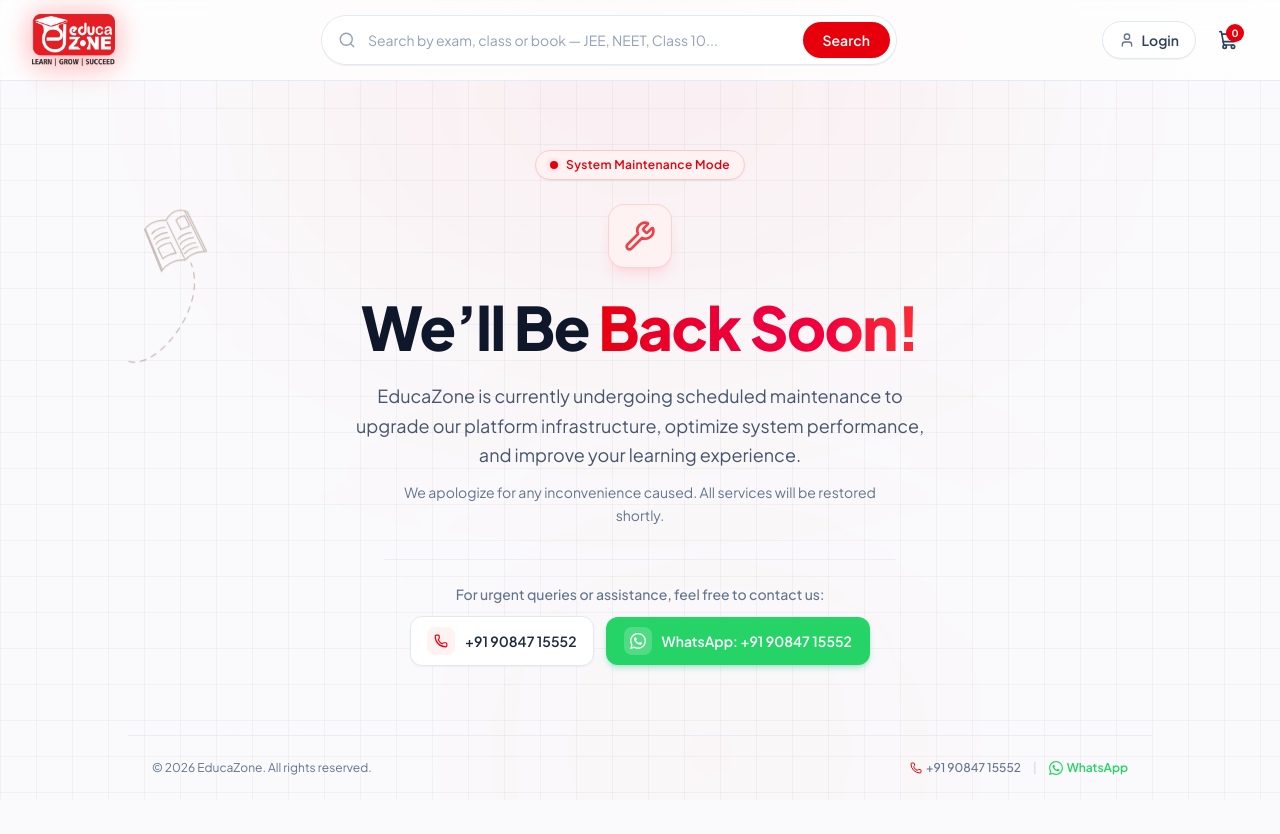
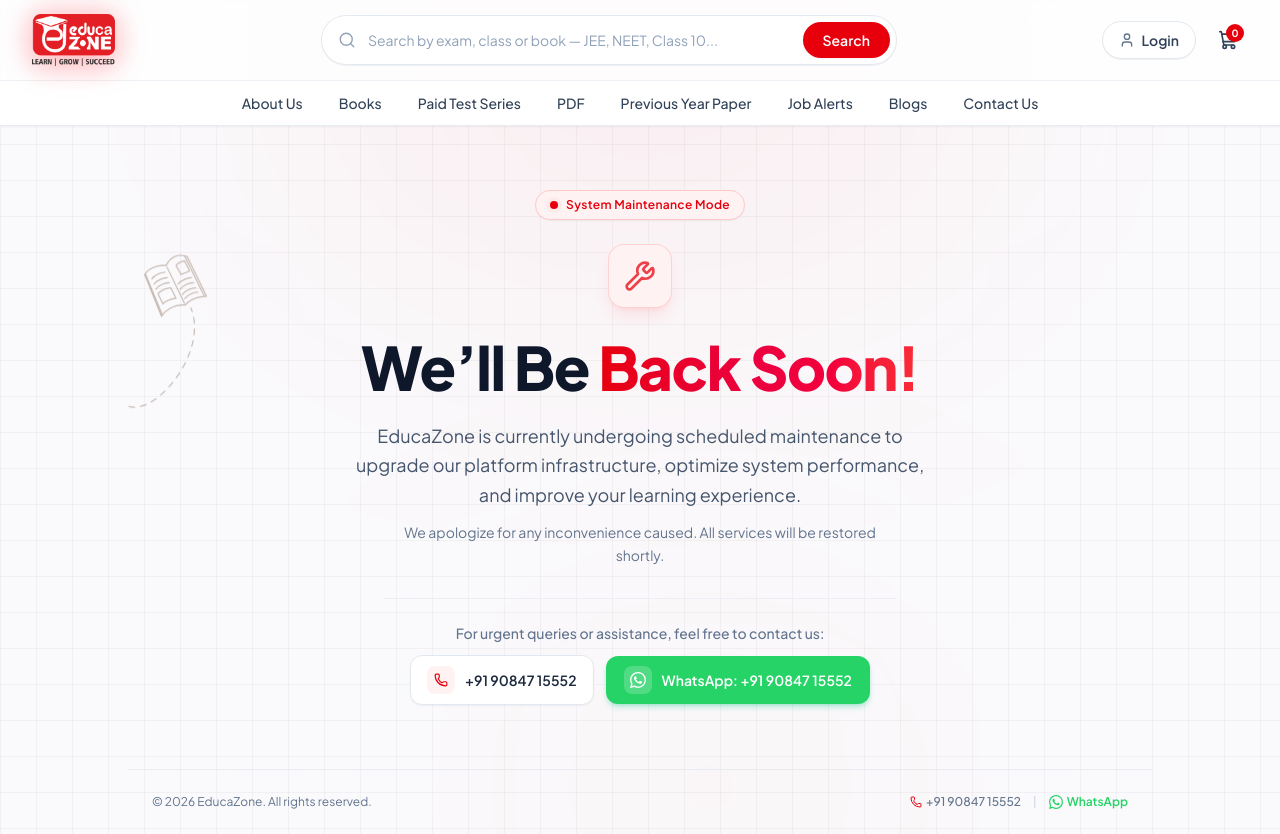
Before and after one commit to ritikvarun/educazone, a React (Vite) app: page / in a window 1280 px wide. Before the commit the page ends 800 px from the top, so only its background shows below. Built offline with nearby package versions, Linux system fonts and the light colour scheme.

Commit message:
Add sub-navbar with text navigation links below main navbar

```diff
--- a/src/components/Navbar.jsx
+++ b/src/components/Navbar.jsx
@@ -1,6 +1,17 @@
 import { useState } from 'react'
 import { Search, ShoppingCart, User, X } from 'lucide-react'
 import logoBadge from '../assets/educazone-badge.png'
+
+const subNavItems = [
+  { name: 'About Us', href: '#about-us' },
+  { name: 'Books', href: '#books' },
+  { name: 'Paid Test Series', href: '#paid-test-series' },
+  { name: 'PDF', href: '#pdf' },
+  { name: 'Previous Year Paper', href: '#previous-year-paper' },
+  { name: 'Job Alerts', href: '#job-alerts' },
+  { name: 'Blogs', href: '#blogs' },
+  { name: 'Contact Us', href: '#contact-us' },
+]
 
 export default function Navbar({
   cartCount = 0
@@ -8,7 +19,8 @@
   const [searchQuery, setSearchQuery] = useState('')
 
   return (
-    <header className="relative z-30 w-full border-b border-slate-200/80 bg-white/75 backdrop-blur-md sticky top-0 transition-all">
+    <header className="relative z-30 w-full border-b border-slate-200/80 bg-white/80 backdrop-blur-md sticky top-0 transition-all shadow-xs">
+      {/* Main Navbar Top Row */}
       <div className="max-w-7xl mx-auto px-4 sm:px-6 lg:px-8 h-18 sm:h-20 flex items-center justify-between gap-3 sm:gap-6">
 
         {/* Left: Brand Logo */}
@@ -87,6 +99,24 @@
         </div>
 
       </div>
+
+      {/* Sub Navbar Row (Pure text links, no dropdown) */}
+      <nav className="w-full border-t border-slate-200/60 bg-white/95">
+        <div className="max-w-7xl mx-auto px-4 sm:px-6 lg:px-8">
+          <ul className="flex items-center justify-center gap-5 sm:gap-7 md:gap-9 py-2.5 overflow-x-auto whitespace-nowrap no-scrollbar text-xs sm:text-sm font-medium text-slate-700">
+            {subNavItems.map((item) => (
+              <li key={item.name} className="shrink-0">
+                <a
+                  href={item.href}
+                  className="hover:text-red-600 transition-colors duration-150 py-0.5 inline-block"
+                >
+                  {item.name}
+                </a>
+              </li>
+            ))}
+          </ul>
+        </div>
+      </nav>
     </header>
   )
 }
--- a/src/index.css
+++ b/src/index.css
@@ -33,6 +33,15 @@
   animation: float 5s ease-in-out infinite;
 }
 
+/* Hide scrollbar for horizontal menu on mobile */
+.no-scrollbar::-webkit-scrollbar {
+  display: none;
+}
+.no-scrollbar {
+  -ms-overflow-style: none;
+  scrollbar-width: none;
+}
+
 /* Custom scrollbar */
 ::-webkit-scrollbar {
   width: 7px;
```
